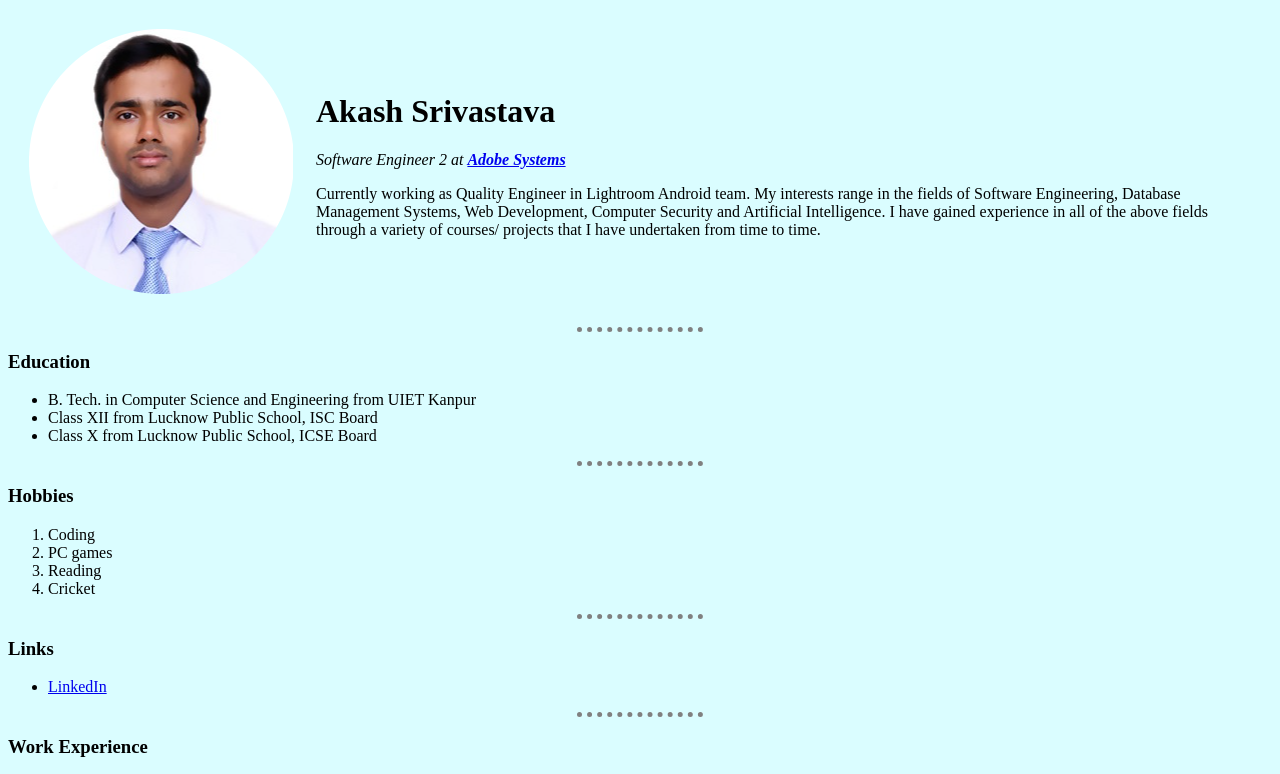
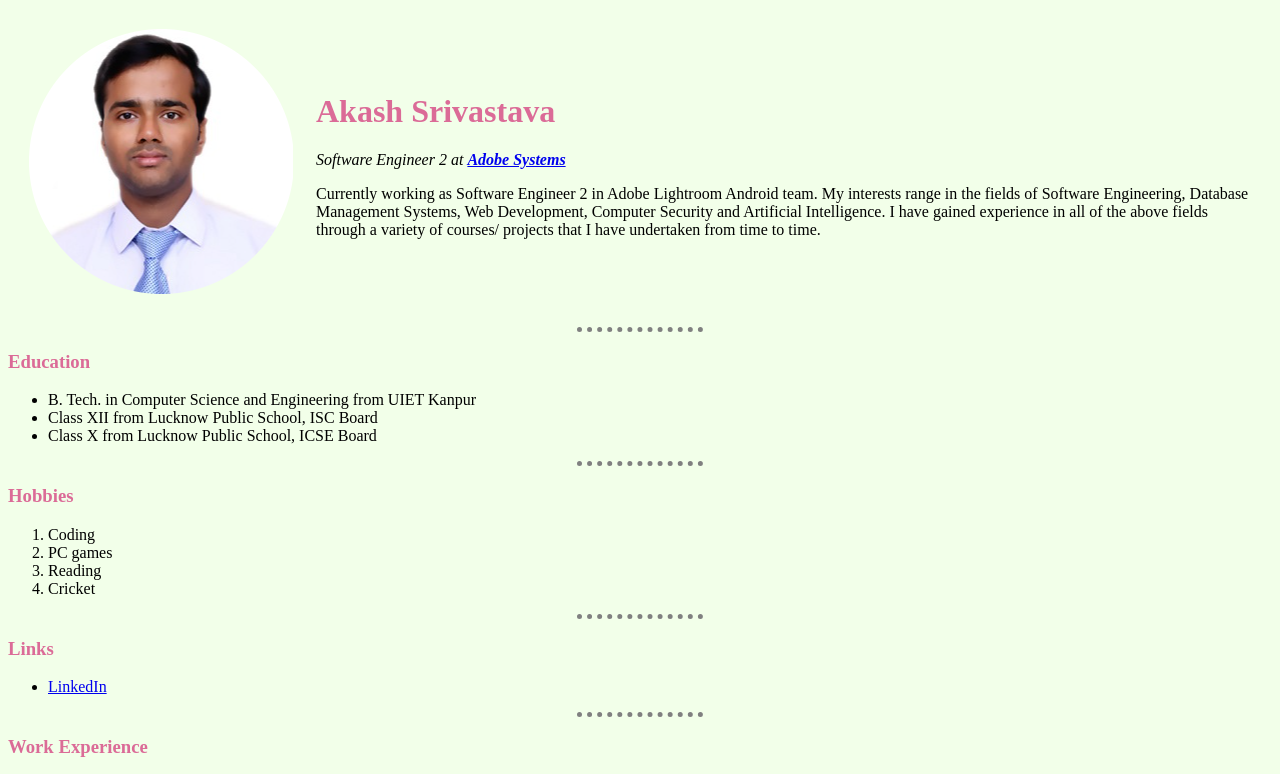
Before and after one commit to AkashSri28/CV, a plain HTML site: page index.html in a window 1280 px wide. Shown: the top 774 px of the page. Drawn offline with Linux system fonts and the light colour scheme.

Commit message:
13 Jan 2022 - External CSS

```diff
--- /dev/null
+++ b/css/styles.css
@@ -0,0 +1,14 @@
+body{
+  background-color: #F2FFE9;
+}
+hr{
+  border-style: none;
+  border-top: 5px dotted grey;
+  width: 10%;
+}
+h1{
+  color:#DB6B97;
+}
+h3{
+  color: #DB6B97;
+}
--- a/index.html
+++ b/index.html
@@ -4,16 +4,7 @@
 <head>
   <meta charset="utf-8">
   <title>🤩 Akash's personal site 🤩</title>
-  <style media="screen">
-    body{
-      background-color: #DAFDFF;
-    }
-    hr{
-      border-style: none;
-      border-top: 5px dotted grey;
-      width: 10%;
-    }
-  </style>
+  <link rel="stylesheet" href="css/styles.css">
 </head>
 
 <body>
@@ -22,7 +13,7 @@
       <td><img src="images/image-modified.png" alt="Akash Profile Picture"></td>
       <td><h1>Akash Srivastava</h1>
       <p><em>Software Engineer 2 at <strong><a href="https://www.adobe.com/in/">Adobe Systems</a></strong></em></p>
-      <p>Currently working as Quality Engineer in Lightroom Android team. My interests range in the fields of Software Engineering, Database
+      <p>Currently working as Software Engineer 2 in Adobe Lightroom Android team. My interests range in the fields of Software Engineering, Database
         Management Systems, Web Development, Computer Security and Artificial Intelligence. I have gained experience in all of the above fields through a variety of courses/
         projects that I have undertaken from time to time.</p></td>
     </tr>
```
Also changed, not shown: contact.html (+1 -0 lines).
